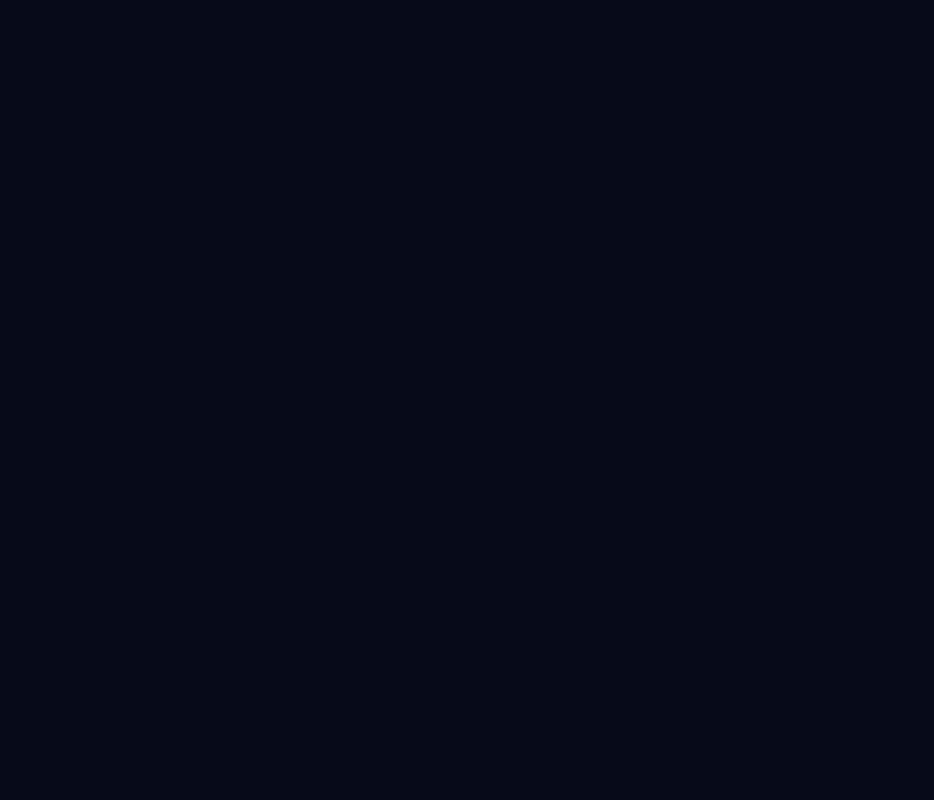
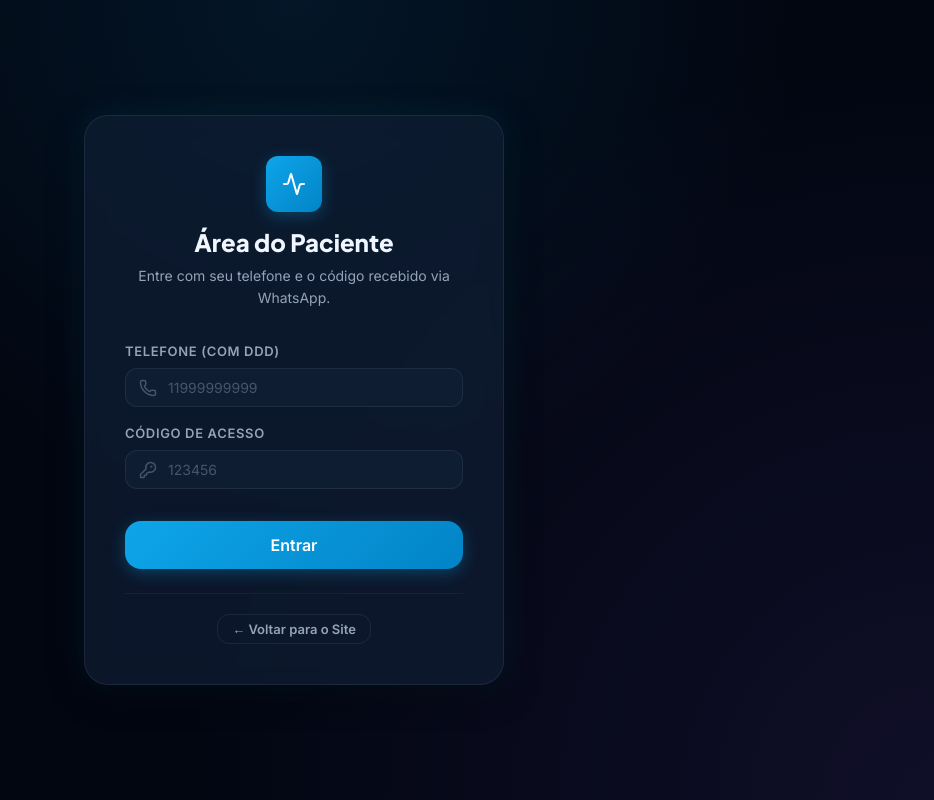
Before and after one commit to LeonardoGMendoza/enfermeiraferidas, a React (Vite) app: page /paciente/login in a window 1280 px wide. Before the commit this address had no page. Shown: the whole page, without its empty margins (346-1280 px from the left). Built offline with nearby package versions, Linux system fonts and the light colour scheme.

Commit message:
add paciente login e rota verificar codigo

```diff
--- a/src/App.jsx
+++ b/src/App.jsx
@@ -10,6 +10,8 @@ import MapView from './pages/MapView';
 import Homecares from './pages/Homecares';
 import Appointments from './pages/Appointments';
 import Login from './pages/Login';
+import LoginPaciente from './pages/LoginPaciente';
+import PacienteDashboard from './pages/PacienteDashboard';
 
 // Componente para proteger rotas da Área Restrita
 const ProtectedRoute = ({ children }) => {
@@ -34,6 +36,8 @@ export default function App() {
         <Route path="homecares" element={<Homecares />} />
         <Route path="agendamentos" element={<Appointments />} />
       </Route>
+      <Route path="/paciente/login" element={<LoginPaciente />} />
+      <Route path="/paciente/dashboard" element={<PacienteDashboard />} />
     </Routes>
   );
 }
--- /dev/null
+++ b/src/pages/LoginPaciente.jsx
@@ -0,0 +1,76 @@
+import { useState } from 'react';
+import { useNavigate } from 'react-router-dom';
+import { Activity, Phone, KeyRound } from 'lucide-react';
+import './Login.css';
+
+export default function LoginPaciente() {
+  const [telefone, setTelefone] = useState('');
+  const [codigo, setCodigo] = useState('');
+  const [error, setError] = useState('');
+  const [loading, setLoading] = useState(false);
+  const navigate = useNavigate();
+
+  const handleLogin = async (e) => {
+    e.preventDefault();
+    setError('');
+    setLoading(true);
+    try {
+      const tel = telefone.replace(/\D/g, '');
+      const response = await fetch('/api/paciente/verificar-codigo', {
+        method: 'POST',
+        headers: { 'Content-Type': 'application/json' },
+        body: JSON.stringify({ telefone: tel, codigo })
+      });
+      const data = await response.json();
+      if (!response.ok) throw new Error(data.error || 'Código inválido');
+      localStorage.setItem('ef_paciente_token', data.token);
+      localStorage.setItem('ef_paciente', JSON.stringify(data.paciente));
+      navigate('/paciente/dashboard');
+    } catch (err) {
+      setError(err.message);
+    } finally {
+      setLoading(false);
+    }
+  };
+
+  return (
+    <div className="login-page">
+      <div className="login-card glass animate-slideIn">
+        <div className="login-header">
+          <div className="login-logo-icon"><Activity size={24} /></div>
+          <h2>Área do Paciente</h2>
+          <p>Entre com seu telefone e o código recebido via WhatsApp.</p>
+        </div>
+        <form onSubmit={handleLogin} className="login-form">
+          {error && <div className="login-error">{error}</div>}
+          <div className="form-group">
+            <label className="form-label">Telefone (com DDD)</label>
+            <div className="input-with-icon">
+              <Phone size={18} className="input-icon" />
+              <input type="tel" required className="form-input pl-10"
+                placeholder="11999999999" value={telefone}
+                onChange={e => setTelefone(e.target.value)} />
+            </div>
+          </div>
+          <div className="form-group" style={{ marginTop: '16px' }}>
+            <label className="form-label">Código de Acesso</label>
+            <div className="input-with-icon">
+              <KeyRound size={18} className="input-icon" />
+              <input type="text" required maxLength={6} className="form-input pl-10"
+                placeholder="123456" value={codigo}
+                onChange={e => setCodigo(e.target.value)} />
+            </div>
+          </div>
+          <button type="submit" className="btn btn-primary btn-lg login-btn" disabled={loading}>
+            {loading ? 'Verificando...' : 'Entrar'}
+          </button>
+        </form>
+        <div className="login-footer">
+          <button className="btn btn-ghost btn-sm" onClick={() => navigate('/')}>
+            ← Voltar para o Site
+          </button>
+        </div>
+      </div>
+    </div>
+  );
+}
```
